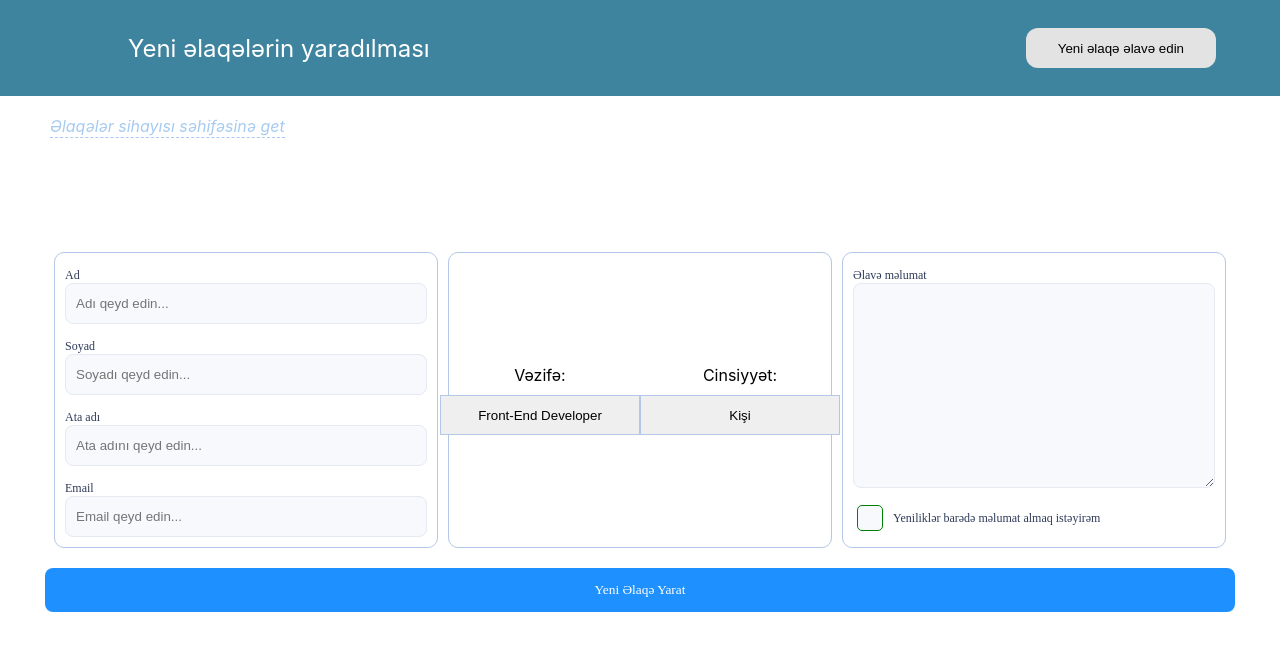
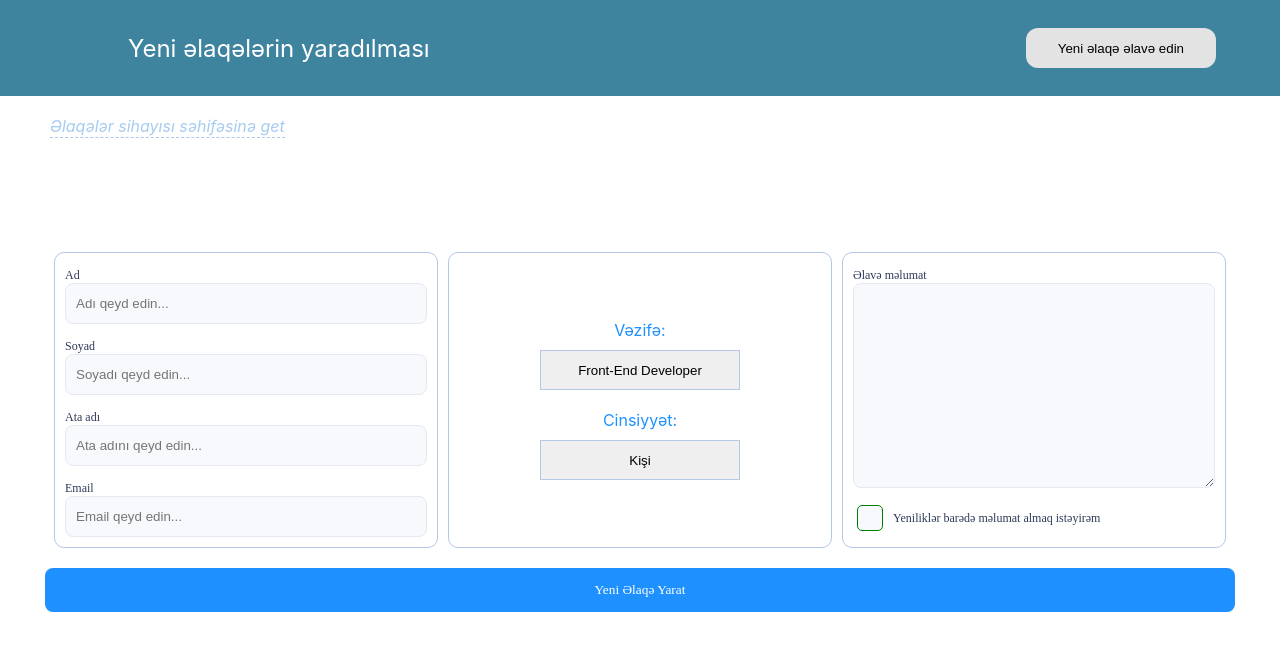
Before and after one commit to RamazanALiyev/Contactlist, a React (Create React App) app: page /contacts/new in a window 1280 px wide. Shown: the top 650 px of the page. Built offline with nearby package versions, Linux system fonts and the light colour scheme.

Commit message:
finishedAdd

```diff
--- a/src/App.js
+++ b/src/App.js
@@ -8,7 +8,9 @@ import CreateNewForm from "./Pages/CreateNewForm/CreateNewForm";
 import Edit from "./Pages/Edit/Edit";
 import ErrorPage from "./Pages/ErrorPage/ErrorPage";
 function App() {
-	const [contacts, setContacts] = useState([]);
+	const [contacts, setContacts] = useState(
+		JSON.parse(localStorage.getItem("contacts")) || []
+	);
 	const data = { contacts, setContacts };
 	return (
 		<MainContext.Provider value={data}>
--- a/src/Pages/Contacts/Contacts.js
+++ b/src/Pages/Contacts/Contacts.js
@@ -1,11 +1,16 @@
-import React from "react";
+import React, { useEffect } from "react";
 import { BsInfoCircle } from "react-icons/bs";
 import { GrFormEdit } from "react-icons/gr";
 import { AiTwotoneDelete } from "react-icons/ai";
 import "./_contacts.scss";
 import { Link } from "react-router-dom";
+import { useContext, MainContext } from "../../context";
 
 function Contacts() {
+	const { contacts } = useContext(MainContext);
+	useEffect(() => {
+		localStorage.setItem("contacts", JSON.stringify(contacts));
+	}, []);
 	return (
 		<div className="ContactsPage">
 			<table className="contacts">
@@ -21,11 +26,12 @@ function Contacts() {
 					</tr>
 				</thead>
 				<tbody>
-					<tr>
-						<td>Ramazan</td>
-						<td>Aliyev</td>
-						<td>Yasar</td>
-						<td>Front-End Developer</td>
+					{contacts.map((contact, index) => (
+						<tr key={index}>
+							<td>{contact.name}</td>
+							<td>{contact.surname}</td>
+							<td>{contact.dadName}</td>
+							<td>{contact.occupation}</td>
 							<td className="info">
 								<BsInfoCircle className="icon" />
 							</td>
@@ -38,6 +44,7 @@ function Contacts() {
 								<AiTwotoneDelete className="icon" />
 							</td>
 						</tr>
+					))}
 				</tbody>
 			</table>
 		</div>
--- a/src/Pages/CreateNewForm/CreateNewForm.js
+++ b/src/Pages/CreateNewForm/CreateNewForm.js
@@ -1,23 +1,32 @@
-import React, { useState } from "react";
+import React, { useState, useReducer, useEffect } from "react";
 import "./_createnewform.scss";
-import { Link } from "react-router-dom";
+import { Link, useNavigate } from "react-router-dom";
 import reducer from "../../utils/addToNewContacts";
+import { useContext, MainContext } from "../../context";
 
 function CreateNewForm() {
+	let navigate = useNavigate();
+	const { contacts, setContacts } = useContext(MainContext);
 	const [initailVal, setInitialVal] = useState({
 		name: "",
 		surname: "",
 		dadName: "",
 		mail: "",
-		occupation: 'Front-End Developer',
+		occupation: "Front-End Developer",
 		gender: "Kişi",
 		additionalInformation: "",
 		newAlertsInfo: false,
 	});
+	const [state, dispatch] = useReducer(reducer, initailVal);
 	const handleSubmit = (e) => {
 		e.preventDefault();
+		dispatch({
+			type: "addToNewContact",
+			payload: setContacts([...contacts, initailVal]),
+		});
+		navigate("/contacts");
 	};
-	console.log(initailVal);
+
 	return (
 		<div className="CreateNewForm">
 			<Link to="/contacts" className="getToContacts">
@@ -100,28 +109,40 @@ function CreateNewForm() {
 					<div className="centerAddOccupyandGender">
 						<div className="occupation">
 							<label htmlFor="occupationChoose">Vəzifə:</label>
-							<select onChange={(e) =>
+							<select
+								onChange={(e) =>
 									setInitialVal((initailVal) => ({
 										...initailVal,
 										occupation: e.target.value,
 									}))
-							} id='occupationChoose'>
+								}
+								id="occupationChoose"
+							>
 								<optgroup label="Vəzifəniz:">
-									<option value="Front-End Developer">Front-End Developer</option>
+									<option value="Front-End Developer">
+										Front-End Developer
+									</option>
 									<option value="Back-End Developer">Back-End Developer</option>
-									<option value="Full Stact Developer">Full Stact Developer</option>
-									<option value="Node JS MERN Developer">Node JS MERN Developer</option>
+									<option value="Full Stact Developer">
+										Full Stact Developer
+									</option>
+									<option value="Node JS MERN Developer">
+										Node JS MERN Developer
+									</option>
 								</optgroup>
 							</select>
 						</div>
 						<div className="gender">
 							<label htmlFor="genderChoose">Cinsiyyət:</label>
-							<select onChange={(e) =>
+							<select
+								onChange={(e) =>
 									setInitialVal((initailVal) => ({
 										...initailVal,
 										gender: e.target.value,
 									}))
-							} id="genderChoose">
+								}
+								id="genderChoose"
+							>
 								<optgroup label="Cinsiyyət:">
 									<option value="Kişi">Kişi</option>
 									<option value="Qadın">Qadın</option>
@@ -174,32 +195,3 @@ function CreateNewForm() {
 }
 
 export default CreateNewForm;
-
-
-
-// {/* <tr>
-// 	<td>
-// 		<label>Vəzifə</label>
-// 	</td>
-// 	<td>
-// 		<input
-// 			className="cb"
-// 			defaultChecked
-// 			id="id1"
-// 			type="checkbox"
-// 		/>
-// 		<label htmlFor="id1">Front-End Developer</label>
-// 	</td>
-// 	<td>
-// 		<input className="cb" id="id2" type="checkbox" />
-// 		<label htmlFor="id2">Back-End Developer</label>
-// 	</td>
-// 	<td>
-// 		<input className="cb" id="id3" type="checkbox" />
-// 		<label htmlFor="id3">Full Stack Developer</label>
-// 	</td>
-// 	<td>
-// 		<input className="cb" id="id4" type="checkbox" />
-// 		<label htmlFor="id4">React Native Developer</label>
-// 	</td>
-// </tr> */}
--- a/src/Pages/CreateNewForm/_createnewform.scss
+++ b/src/Pages/CreateNewForm/_createnewform.scss
@@ -88,20 +88,27 @@
 					}
 				}
 			}
-			div.centerAddOccupyandGender{
+			div.centerAddOccupyandGender {
 				border: 1px solid #b5c7e6;
 				border-radius: 10px;
 				width: 30%;
 				height: 100%;
 				display: flex;
+				flex-direction: column;
 				justify-content: center;
 				align-items: center;
-				div.occupation{
+				div.occupation {
 					width: 100%;
 					display: flex;
 					flex-direction: column;
-					label{margin-bottom: 10px;}
-					#occupationChoose{
+					label {
+						margin-bottom: 10px;
+					}
+					margin-bottom: 20px;
+					label {
+						color: dodgerblue;
+					}
+					#occupationChoose {
 						appearance: none;
 						padding: 10px;
 						width: 200px;
@@ -110,12 +117,15 @@
 						border: 1px solid #b5c7e6;
 					}
 				}
-				div.gender{
+				div.gender {
 					width: 100%;
 					display: flex;
 					flex-direction: column;
-					label{margin-bottom: 10px;}
-					#genderChoose{
+					label {
+						margin-bottom: 10px;
+						color: dodgerblue
+					}
+					#genderChoose {
 						position: relative;
 						appearance: none;
 						padding: 10px;
--- a/src/utils/addToNewContacts.js
+++ b/src/utils/addToNewContacts.js
@@ -1,7 +1,7 @@
 const reducer = (state, action) => {
 	switch (action.type) {
 		case "addToNewContact":
-			return state;
+			return action.payload;
 		default:
 			return state;
 	}
```
Also changed, not shown: 1 other file (tests, documents, lock files or other folders). Lines whose indentation alone changed are shown as unchanged.
